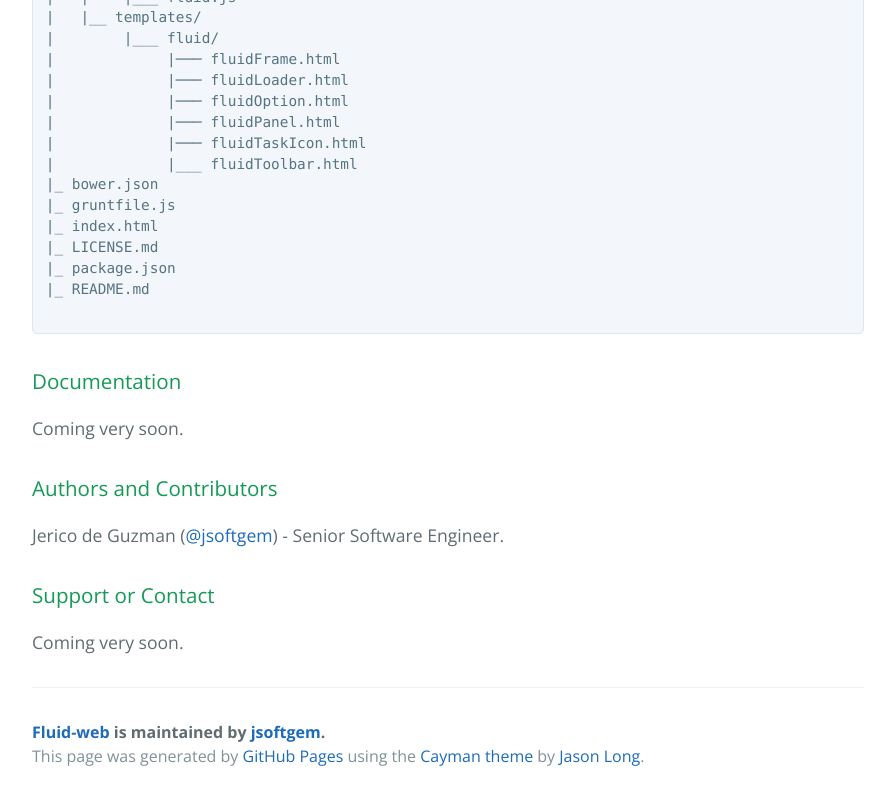
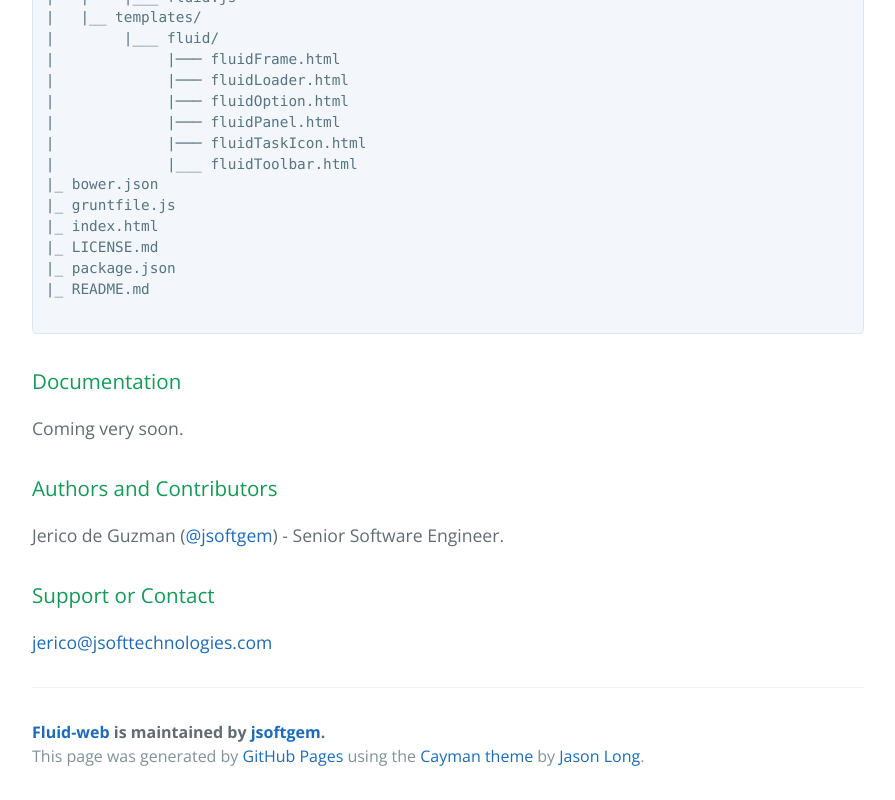
Before and after one commit to jsoftgem/fluid-web, a plain HTML site: page index.html in a window 1280 px wide. Shown: the part 1284-2084 px from the top of the page, without its empty margins (192-1087 px from the left). Drawn offline with nearby package versions, Linux system fonts and the light colour scheme.

Commit message:
Update index.html

```diff
--- a/index.html
+++ b/index.html
@@ -93,7 +93,7 @@
 <h3>
 <a id="support-or-contact" class="anchor" href="#support-or-contact" aria-hidden="true"><span class="octicon octicon-link"></span></a>Support or Contact</h3>
 
-<p>Coming very soon.</p>
+<p><a href="https://github.com/jsoftgem" class="user-mention">jerico@jsofttechnologies.com</a></p>
 
       <footer class="site-footer">
         <span class="site-footer-owner"><a href="https://github.com/jsoftgem/fluid-web">Fluid-web</a> is maintained by <a href="https://github.com/jsoftgem">jsoftgem</a>.</span>
```
